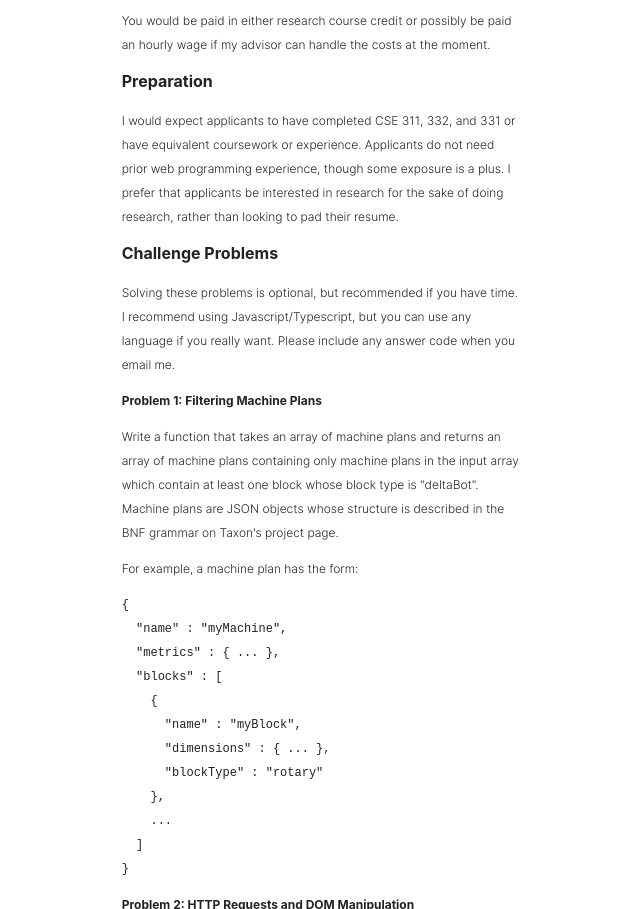
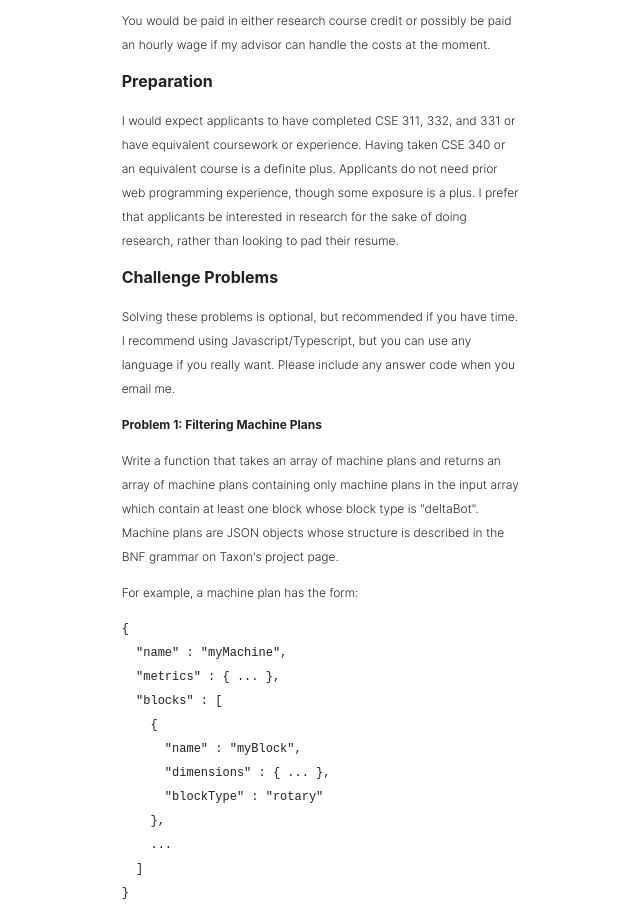
Before and after one commit to jhaazpr/jhaazpr.github.io, a plain HTML site: page taxon-undergraduate-recruitment.html in a window 1280 px wide. Shown: the part 879-1788 px from the top of the page, without its empty margins (395-1035 px from the left). Drawn offline with Linux system fonts and the light colour scheme; a web font is replaced by a local one.

Commit message:
Update taxon-undergraduate-recruitment.html

```diff
--- a/taxon-undergraduate-recruitment.html
+++ b/taxon-undergraduate-recruitment.html
@@ -93,7 +93,7 @@ I am a PhD student building tools to help people incorporate digital fabrication
                         Preparation
                     </div>
                     <div class="paragraph">
-                      I would expect applicants to have completed CSE 311, 332, and 331 or have equivalent coursework or experience. Applicants do not need prior web programming experience, though some exposure is a plus. I prefer that applicants be interested in research for the sake of doing research, rather than looking to pad their resume.
+                      I would expect applicants to have completed CSE 311, 332, and 331 or have equivalent coursework or experience. Having taken CSE 340 or an equivalent course is a definite plus. Applicants do not need prior web programming experience, though some exposure is a plus. I prefer that applicants be interested in research for the sake of doing research, rather than looking to pad their resume.
                     </div>
                     <div class="header">
                         Challenge Problems
```
